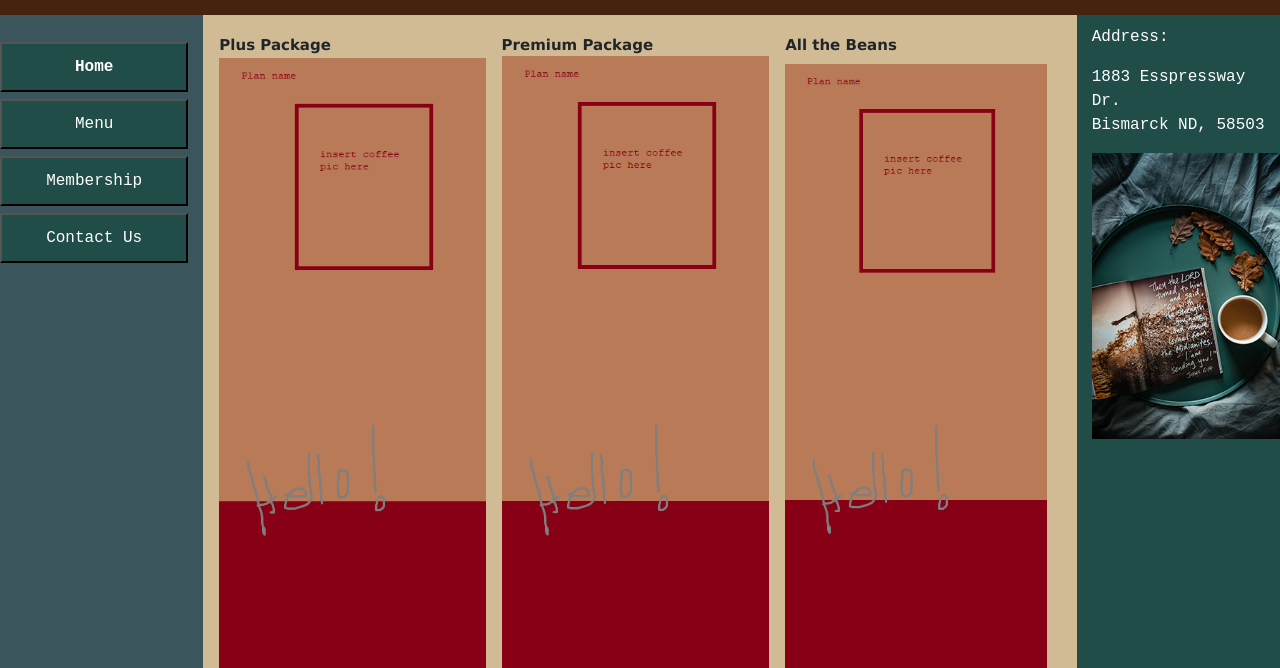
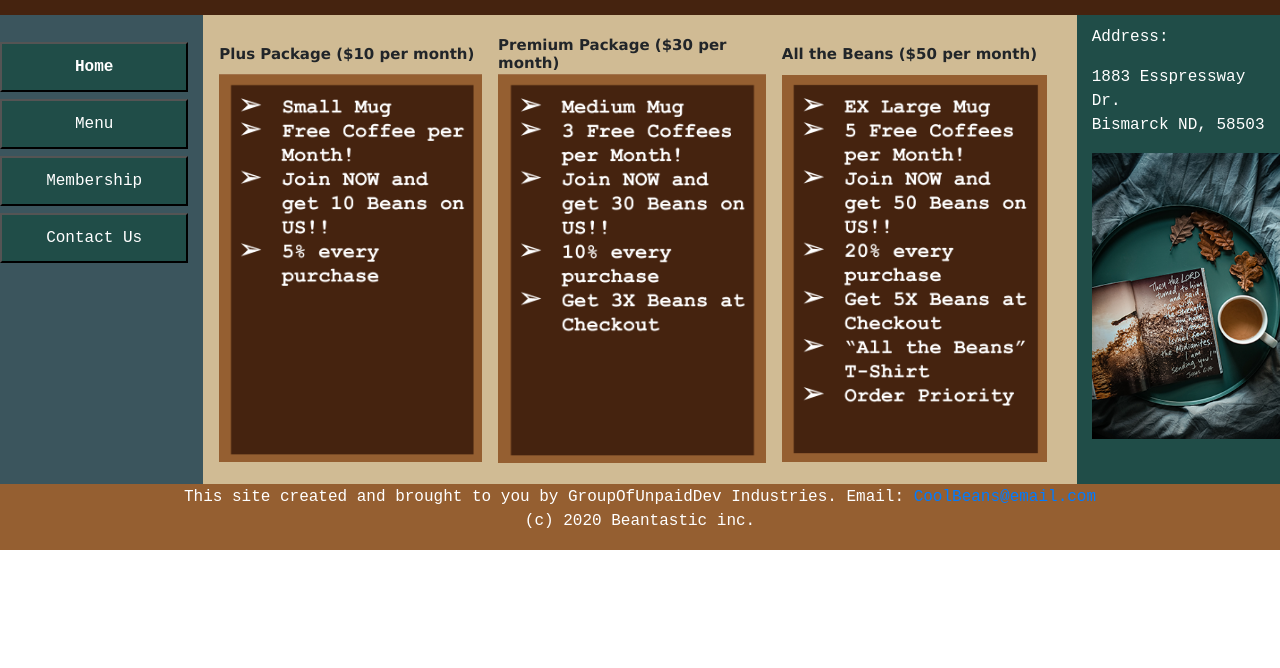
Before and after one commit to jgriffin1/Coffee-Shop-Site-Project, a plain HTML site: page membership.html in a window 1280 px wide. Shown: the part 132-800 px from the top of the page. Drawn offline with nearby package versions, Linux system fonts and the light colour scheme.

Commit message:
FInal Website

```diff
--- a/membership.html
+++ b/membership.html
@@ -32,19 +32,19 @@
 			<article  class="col">
 				<table style="width:100%;">
 				<tr>
-				<th>Plus Package</th>
-				<th>Premium Package</th>
-				<th>All the Beans</th>
+				<th>Plus Package ($10 per month)</th>
+				<th>Premium Package ($30 per month)</th>
+				<th>All the Beans ($50 per month)</th>
 				</tr>
 				<tr>
 					<td>
-						<img src="images/plan1.png" alt = "Plan 1" style="width:95%; " height = auto />
+						<img src="images/plus Membership.png" alt = "Plan 1" style="width:95%; " height = auto />
 					</td>
 					<td>
-						<img src="images/plan2.png" alt = "Plan 2" style="width:95%;" height = auto />
+						<img src="images/premium package.png" alt = "Plan 2" style="width:95%;" height = auto />
 					</td>
 					<td>
-						<img src="images/plan3.png" alt = "Plan 3" style="width:95%;"  height = auto />
+						<img src="images/all the beans.png" alt = "Plan 3" style="width:95%;"  height = auto />
 					</td>
 				</tr>
 
```
Also changed, not shown: images/All the beans.png (added), images/Plus Membership.png (added), images/Premium Package.png (added), 1 other file.
